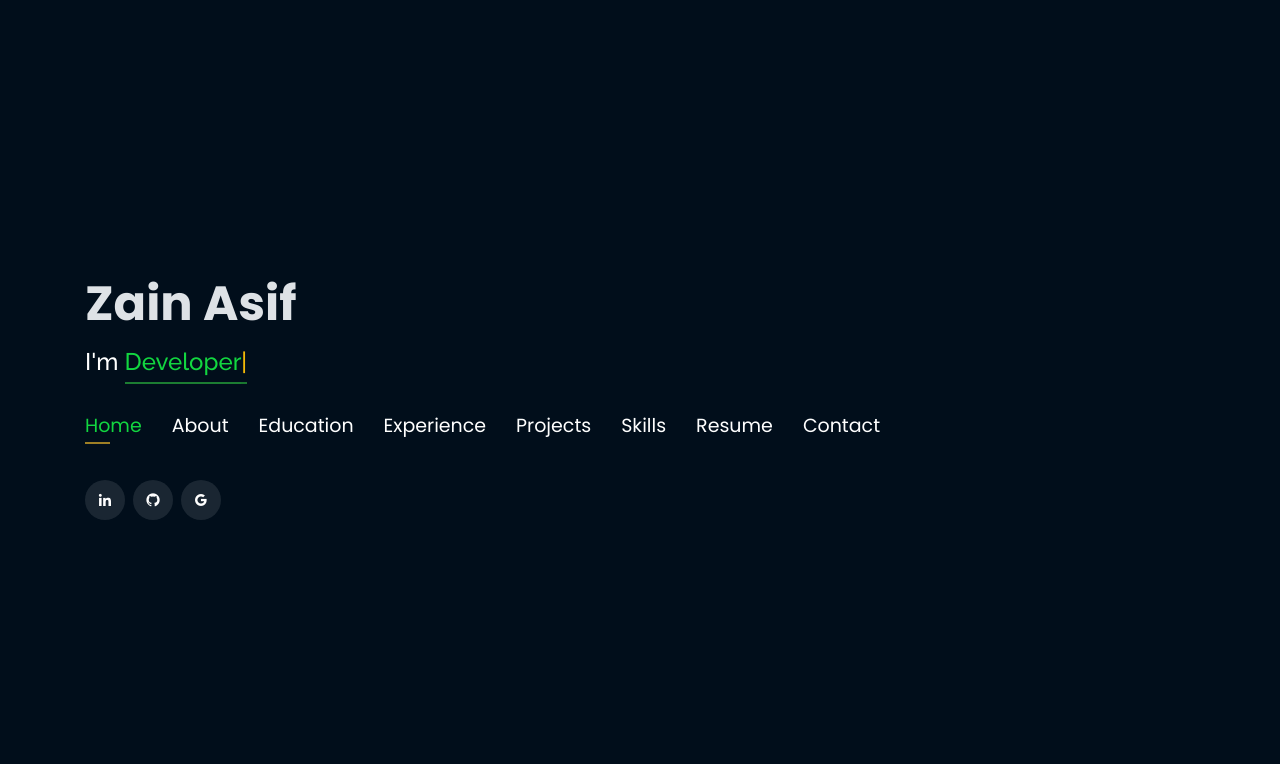
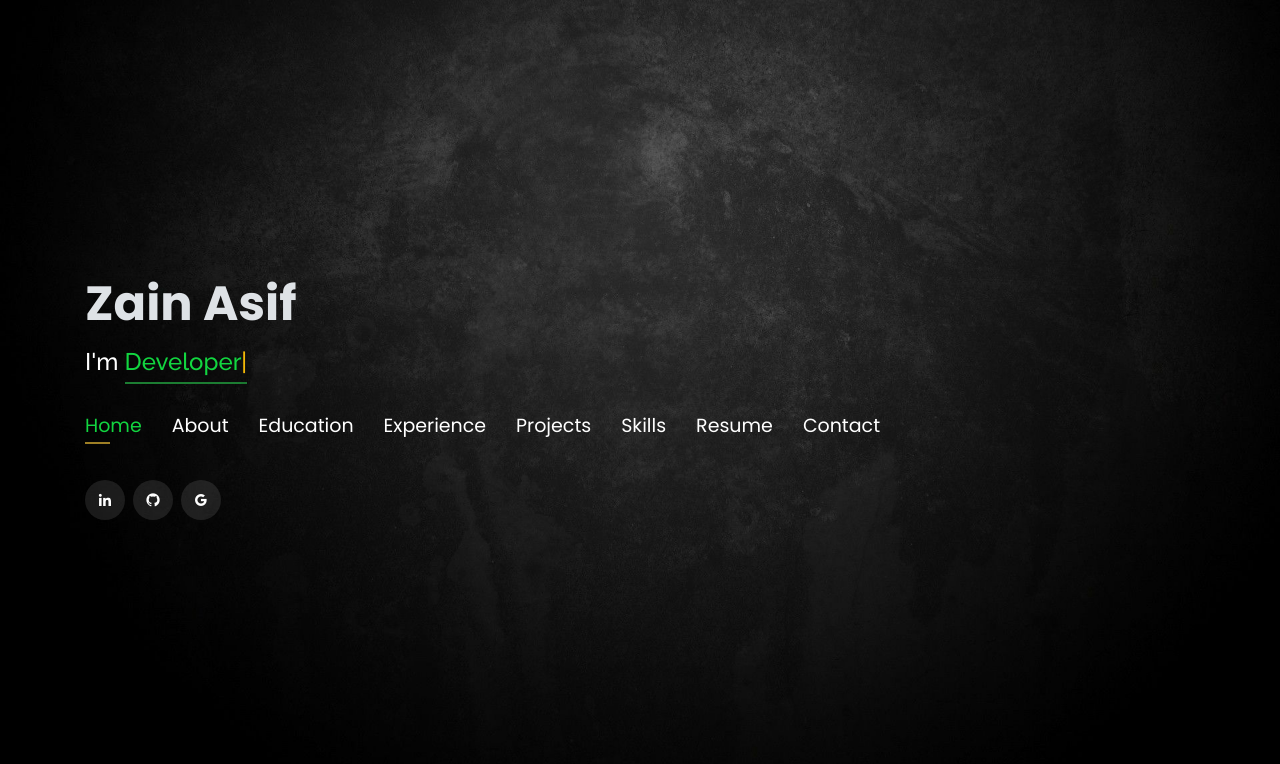
Before and after one commit to zainasif123/zain-asif-portfolio, a plain HTML site: page index.html in a window 1280 px wide. Drawn offline with nearby package versions, Linux system fonts and the light colour scheme.

Commit message:
some ccs changes

```diff
--- a/assets/css/style.css
+++ b/assets/css/style.css
@@ -15,7 +15,7 @@ body {
   background: transparent;
 }
 
-body::before {
+/* body::before {
   content: "";
   position: fixed;
   background: #010e1b;
@@ -24,6 +24,17 @@ body::before {
   right: 0;
   top: 0;
   height: 100vh;
+} */
+body::before {
+  content: "";
+  position: fixed;
+  background: url('../img/background/bg.jpg') no-repeat center center;
+  background-size: cover;
+  left: 0;
+  right: 0;
+  top: 0;
+  bottom: 0; /* Ensures the height covers the entire viewport */
+  z-index: -1; /* Ensure it's placed behind the content */
 }
 
 @media (min-width: 1024px) {
```
